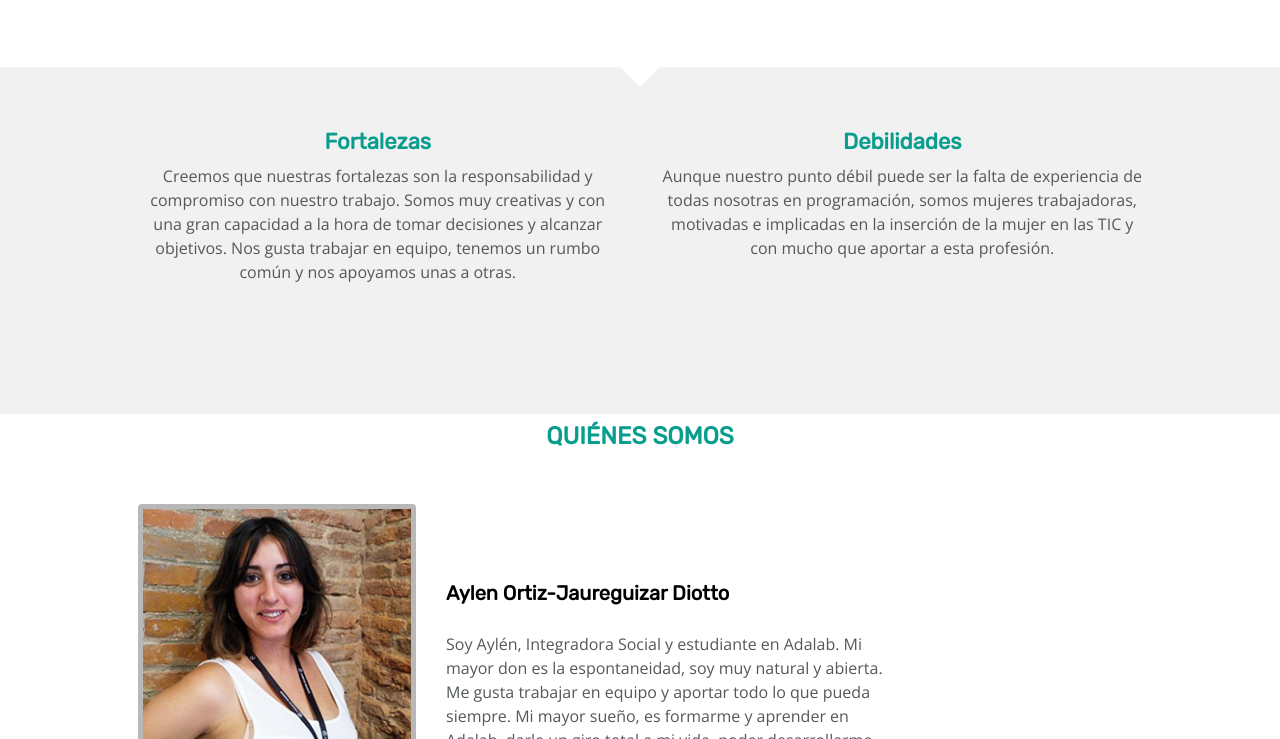
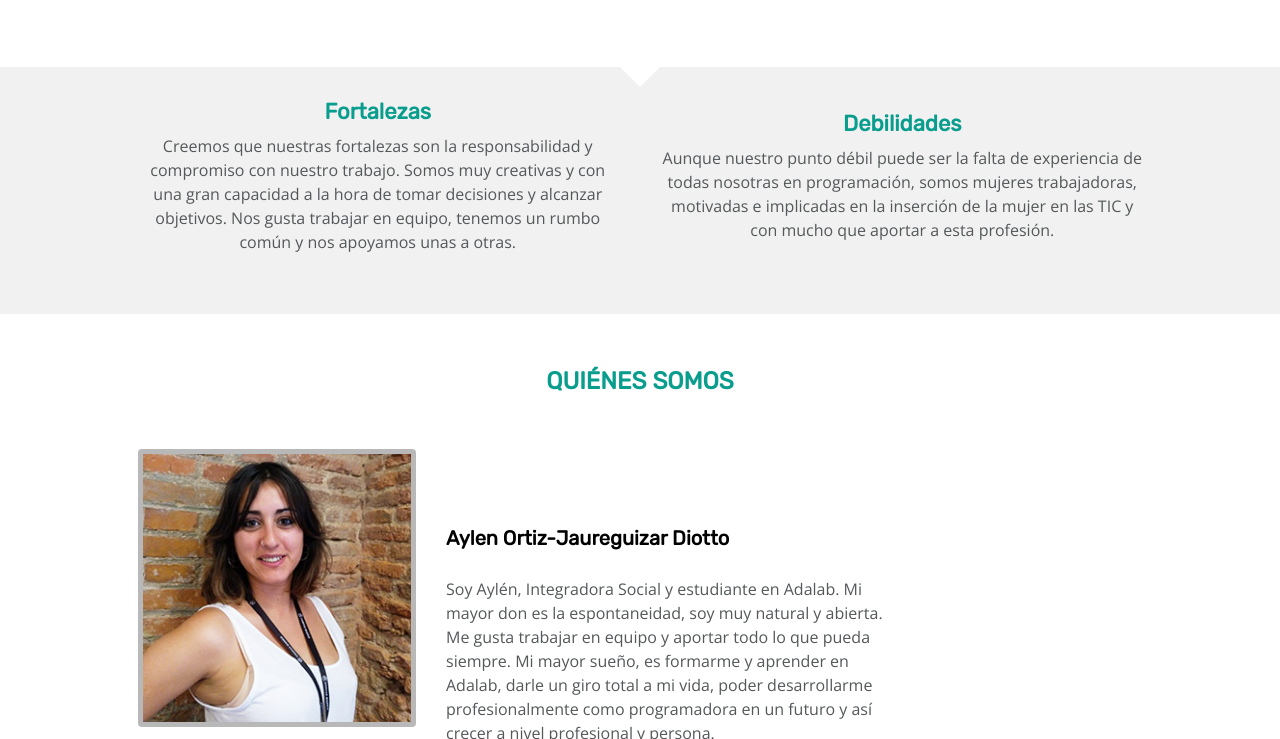
Before and after one commit to ashesnei/d-s1-dracarys, a website: page index.html in a window 1280 px wide. Shown: the part 974-1713 px from the top of the page. Drawn offline with nearby package versions, Linux system fonts and the light colour scheme.

Commit message:
margenes

```diff
--- a/scss/layout/_principal-main.scss
+++ b/scss/layout/_principal-main.scss
@@ -224,7 +224,6 @@
   .fyd {
     width: 50%;
     padding: 0 15px;
-    height: 250px;
   }
 
   .fyd-fortalezas {
@@ -236,7 +235,7 @@
     background: $gris_de_fondo;
     width: 100%;
     margin: -30px 0 0;
-    padding: 30px 0 20px;
+    padding: 0px 0 60px;
   }
 
   .contenedor-triangle {
@@ -361,11 +360,11 @@
   }
 
   .about {
-    padding: 30px 0 45px;
+    padding: 0px 0 60px;
   }
 
   .who {
-    padding: 0 138px;
+    padding: 45px 138px;
   }
 
   .member {
```
Also changed, not shown: styles/main.css, 1 other file.
